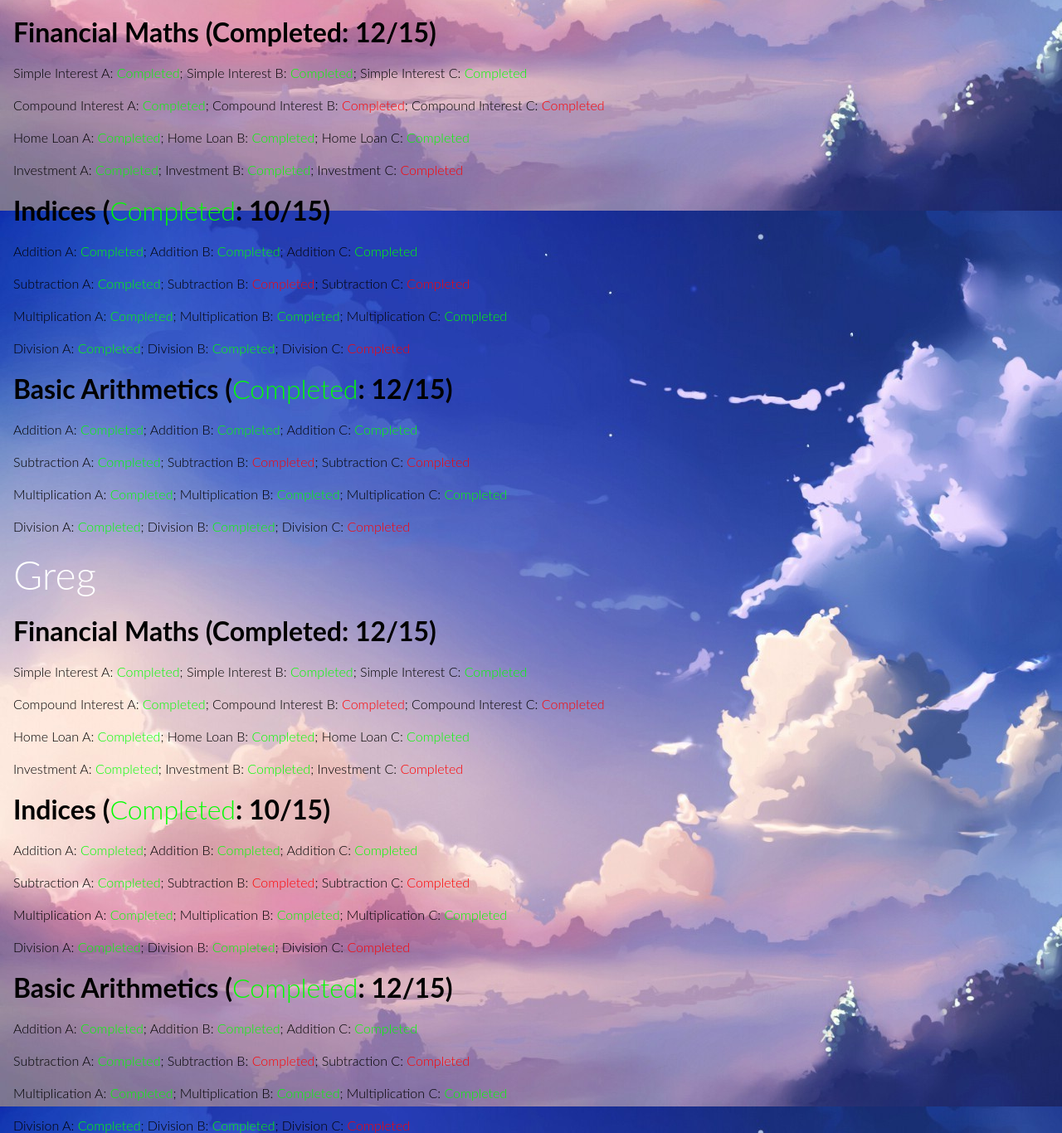
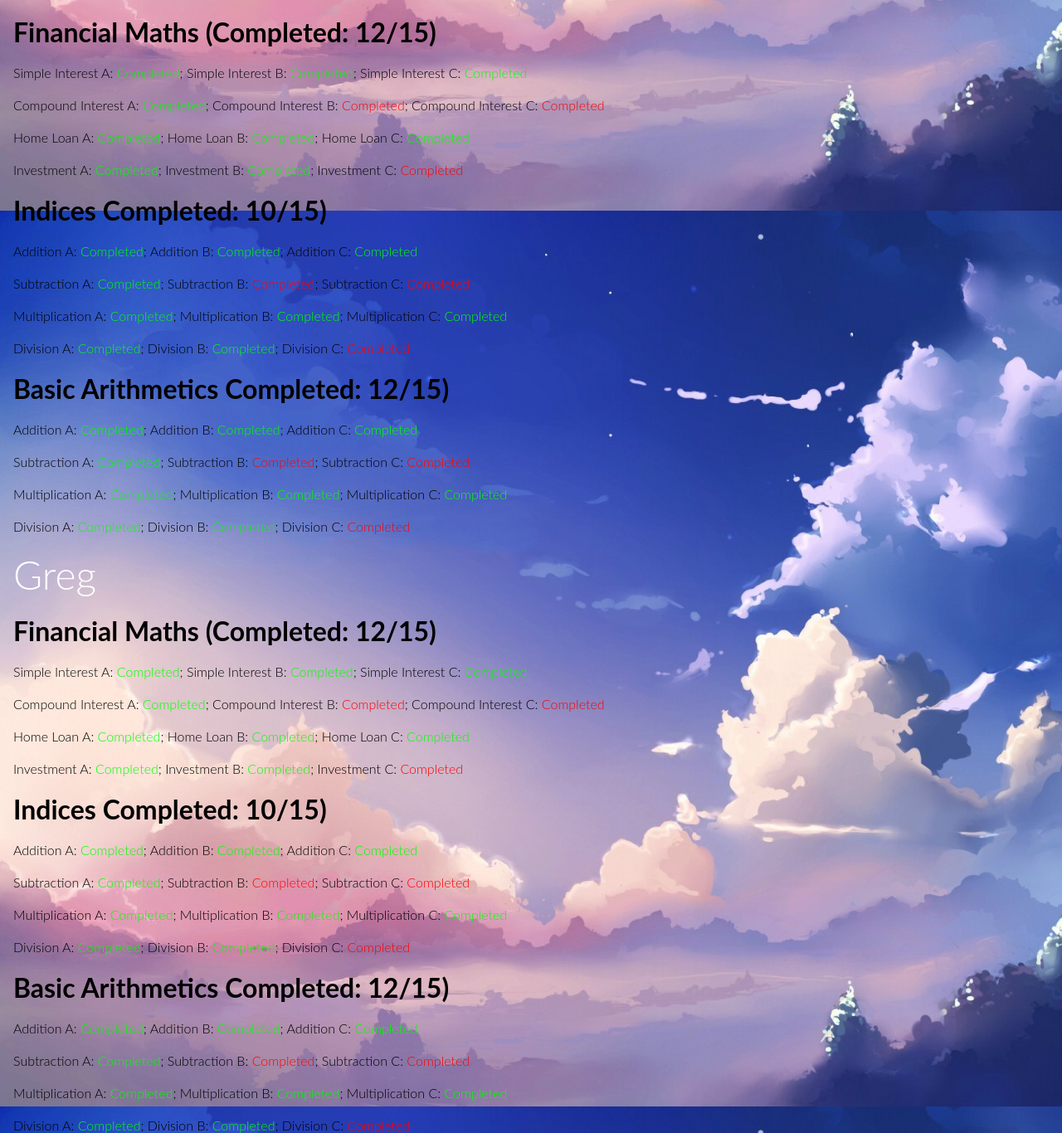
Before and after one commit to yx7ing/UNIHACK18, a Flask app: template templates/teacher.html in a window 1280 px wide. Shown: the part 826-2192 px from the top of the page at 83% size. Run offline with Flask 2, Linux system fonts and the light colour scheme; the template is opened without the code that fills it, so the values that code supplies are empty; some libraries are stand-ins or nearby versions.

Commit message:
Update teacher.html

```diff
--- a/templates/teacher.html
+++ b/templates/teacher.html
@@ -81,13 +81,13 @@ h2{
   <p>Home Loan A: <span style="color: #00FF00">Completed</span>; Home Loan B: <span style="color: #00FF00">Completed</span>; Home Loan C: <span style="color: #00FF00">Completed</span></p>
   <p>Investment A: <span style="color: #00FF00">Completed</span>; Investment B: <span style="color: #00FF00">Completed</span>; Investment C: <span style="color: red">Completed</span></p>
 
-  <h2>Indices (<span style="color: #00FF00">Completed</span>: 10/15)</h2>
+  <h2>Indices Completed: 10/15)</h2>
   <p>Addition A: <span style="color: #00FF00">Completed</span>; Addition B: <span style="color: #00FF00">Completed</span>; Addition C: <span style="color: #00FF00">Completed</span></p>
   <p>Subtraction A: <span style="color: #00FF00">Completed</span>; Subtraction B: <span style="color: red">Completed</span>; Subtraction C: <span style="color: red">Completed</span></p>
   <p>Multiplication A: <span style="color: #00FF00">Completed</span>; Multiplication B: <span style="color: #00FF00">Completed</span>; Multiplication C: <span style="color: #00FF00">Completed</span></p>
   <p>Division A: <span style="color: #00FF00">Completed</span>; Division B: <span style="color: #00FF00">Completed</span>; Division C: <span style="color: red">Completed</span></p>
 
-  <h2>Basic Arithmetics  (<span style="color: #00FF00">Completed</span>: 12/15)</h2>
+  <h2>Basic Arithmetics  Completed: 12/15)</h2>
   <p>Addition A: <span style="color: #00FF00">Completed</span>; Addition B: <span style="color: #00FF00">Completed</span>; Addition C: <span style="color: #00FF00">Completed</span></p>
   <p>Subtraction A: <span style="color: #00FF00">Completed</span>; Subtraction B: <span style="color: red">Completed</span>; Subtraction C: <span style="color: red">Completed</span></p>
   <p>Multiplication A: <span style="color: #00FF00">Completed</span>; Multiplication B: <span style="color: #00FF00">Completed</span>;  Multiplication C: <span style="color: #00FF00">Completed</span></p>
@@ -100,13 +100,13 @@ h2{
   <p>Home Loan A: <span style="color: #00FF00">Completed</span>; Home Loan B: <span style="color: #00FF00">Completed</span>; Home Loan C: <span style="color: #00FF00">Completed</span></p>
   <p>Investment A: <span style="color: #00FF00">Completed</span>; Investment B: <span style="color: #00FF00">Completed</span>; Investment C: <span style="color: red">Completed</span></p>
 
-  <h2>Indices (<span style="color: #00FF00">Completed</span>: 10/15)</h2>
+  <h2>Indices Completed: 10/15)</h2>
   <p>Addition A: <span style="color: #00FF00">Completed</span>; Addition B: <span style="color: #00FF00">Completed</span>; Addition C: <span style="color: #00FF00">Completed</span></p>
   <p>Subtraction A: <span style="color: #00FF00">Completed</span>; Subtraction B: <span style="color: red">Completed</span>; Subtraction C: <span style="color: red">Completed</span></p>
   <p>Multiplication A: <span style="color: #00FF00">Completed</span>; Multiplication B: <span style="color: #00FF00">Completed</span>; Multiplication C: <span style="color: #00FF00">Completed</span></p>
   <p>Division A: <span style="color: #00FF00">Completed</span>; Division B: <span style="color: #00FF00">Completed</span>; Division C: <span style="color: red">Completed</span></p>
 
-  <h2>Basic Arithmetics  (<span style="color: #00FF00">Completed</span>: 12/15)</h2>
+  <h2>Basic Arithmetics  Completed: 12/15)</h2>
   <p>Addition A: <span style="color: #00FF00">Completed</span>; Addition B: <span style="color: #00FF00">Completed</span>; Addition C: <span style="color: #00FF00">Completed</span></p>
   <p>Subtraction A: <span style="color: #00FF00">Completed</span>; Subtraction B: <span style="color: red">Completed</span>; Subtraction C: <span style="color: red">Completed</span></p>
   <p>Multiplication A: <span style="color: #00FF00">Completed</span>; Multiplication B: <span style="color: #00FF00">Completed</span>;  Multiplication C: <span style="color: #00FF00">Completed</span></p>
```
